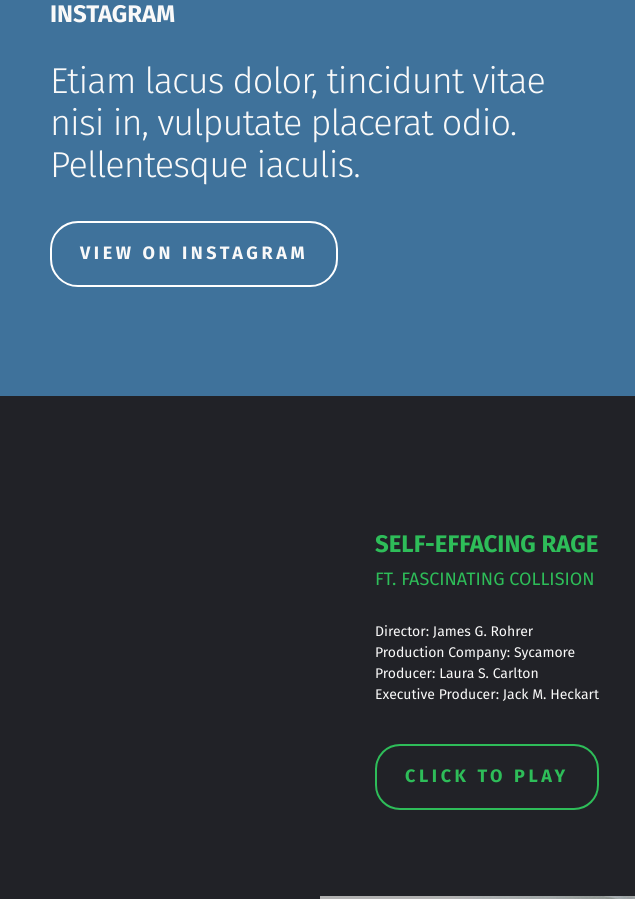
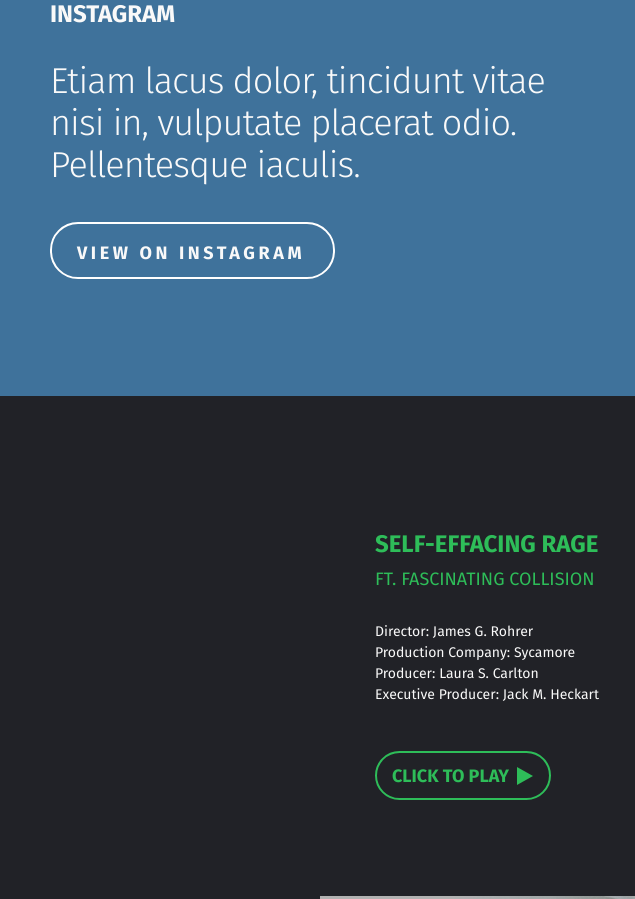
Before and after one commit to costaline/amazing, a website: page source/index.html in a window 1280 px wide. Shown: the part 2034-2933 px from the top of the page, 0-635 px from the left. Drawn offline with nearby package versions, Linux system fonts and the light colour scheme; files that its build step writes are made by us from their sources; files whose address does not match are found by name.

Commit message:
fix style button

```diff
--- a/source/blocks/button/style/button.scss
+++ b/source/blocks/button/style/button.scss
@@ -1,5 +1,5 @@
 .button {
-  padding: 22px 28px;
+  padding: 21px 28px 14px 25px;
 
   color: #f9f9f9;
   font-size: 18px;
@@ -12,9 +12,30 @@
   border: 2px solid #ffffff;
 
   &--green {
+    position: relative;
+
+    padding: 15px 40px 12px 15px;
+
     color: #2ebd59;
+    letter-spacing: normal;
 
     border-radius: 25px;
     border-color: #2ebd59;
+
+    &::after {
+      content: "";
+
+      position: absolute;
+      top: 14px;
+      right: 14px;
+
+      width: 18px;
+      height: 18px;
+      box-sizing: border-box;
+
+      border-left: 16px solid #2ebd59;
+      border-top: 9px solid transparent;
+      border-bottom: 9px solid transparent;
+    }
   }
 }
```
